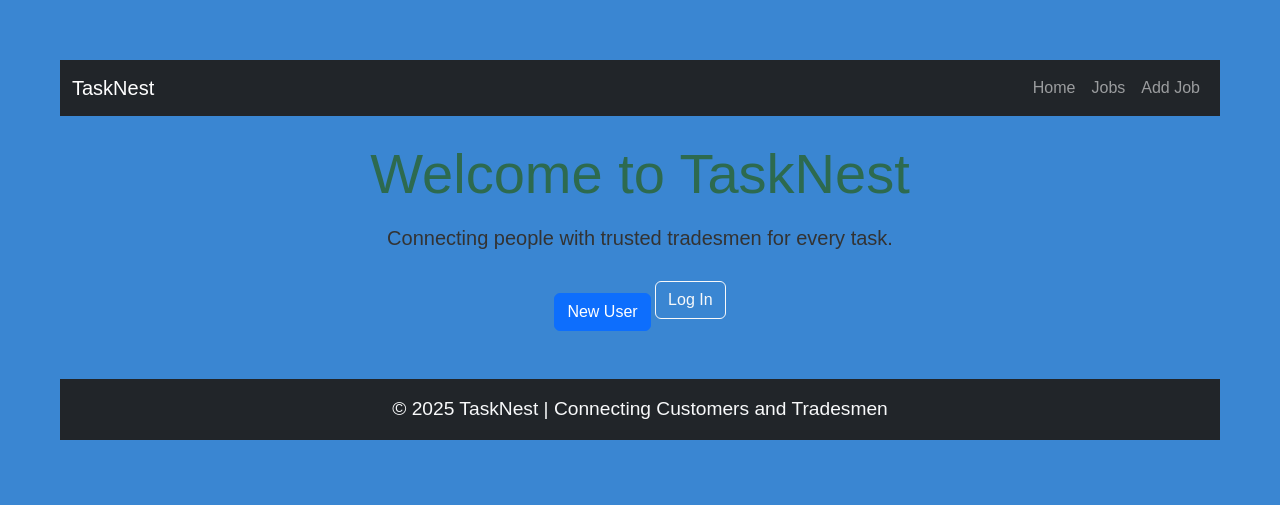
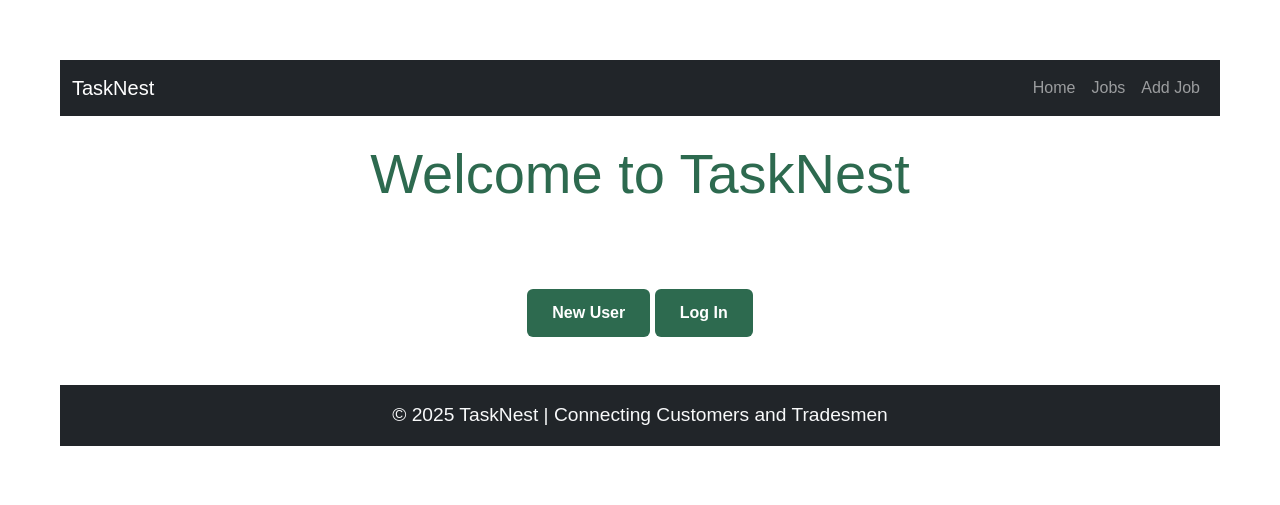
Before and after one commit to Tafari-K/tasknest, a Django app: page / in a window 1280 px wide. Shown: the top 505 px of the page. Run offline with Django 5.2, Linux system fonts and the light colour scheme.

Commit message:
add: style home page

```diff
--- a/static/core/css/style.css
+++ b/static/core/css/style.css
@@ -1,7 +1,7 @@
 body {
     font-family: Arial, sans-serif;
-    background-color: #3a86d2;
-    color: #333;
+    background-color: white;
+    color: white;
     text-align: center;
     padding: 60px;
 }
@@ -24,8 +24,13 @@ p {
     text-decoration: none;
     border-radius: 6px;
     font-weight: bold;
+    transition: background-color 0.3s ease;
 }
 
 .button:hover {
     background-color: #1b4332;
 }
+.container {
+    max-width: 600px;
+    margin: 0 auto;
+}
--- a/templates/home.html
+++ b/templates/home.html
@@ -2,10 +2,10 @@
 {% load static %}
 
 {% block content %}
-<div class="text-center">
+<div class="container">
     <h1 class="display-4">Welcome to TaskNest</h1>
     <p class="lead mt-3">Connecting people with trusted tradesmen for every task.</p>
-    <a href="{% url 'signup' %}" class="btn btn-primary mt-4">New User</a>
-    <a href="{% url 'login' %}" class="btn btn-outline-light">Log In</a>
+    <a href="{% url 'signup' %}" class="button">New User</a>
+    <a href="{% url 'login' %}" class="button">Log In</a>
 </div>
 {% endblock %}
```
